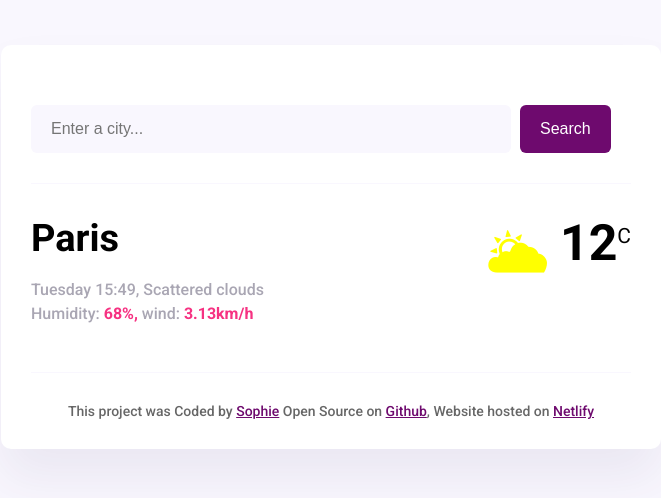
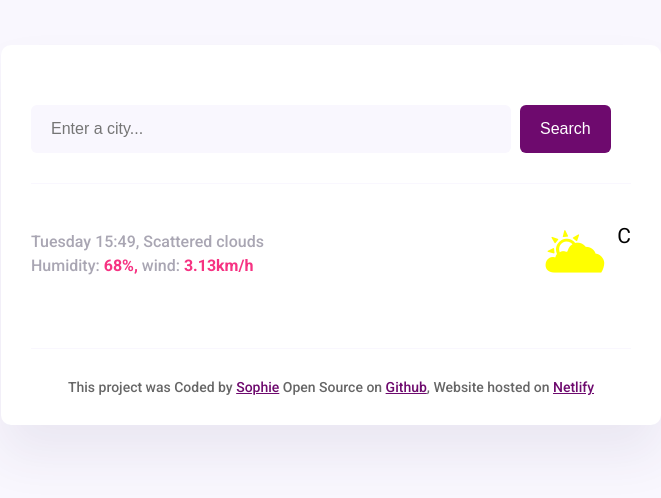
Before and after one commit to Sofiyah123/meteo, a plain HTML site: page index.html in a window 1280 px wide. Shown: the whole page, without its empty margins (309-970 px from the left). Drawn offline with nearby package versions, Linux system fonts and the light colour scheme; no server answers.

Commit message:
Update index.html
changed the City Name Id from City-Element to CityName

```diff
--- a/index.html
+++ b/index.html
@@ -8,7 +8,8 @@
    <link rel="preconnect" href="https://fonts.googleapis.com">
 <link rel="preconnect" href="https://fonts.gstatic.com" crossorigin>
 <link href="https://fonts.googleapis.com/css2?family=Roboto:ital,wght@0,100;0,300;0,400;0,500;0,700;0,900;1,100;1,300;1,400;1,500;1,700;1,900&display=swap" rel="stylesheet">
-  </head>
+<script src="https://cdn.jsdelivr.net/npm/axios@1.1.2/dist/axios.min.js"></script>
+</head>
   <body>
     <div class="weather-app">
     <header>
@@ -20,7 +21,7 @@
 <main>
     <div class="weather-app-data">
         <div>
-        <h1 class="weather-app-city" id="city-Element">Paris</h1>
+        <h1 class="weather-app-city" id="cityName"></h1>
         <p  class="weather-app-details">
         Tuesday 15:49, Scattered clouds <br />
         Humidity: <strong>68%,</strong>  wind: <strong>3.13km/h</strong>
@@ -29,7 +30,7 @@
         <!-- <div> -->
         <div class="weather-app-temperature-container">
         <div class="weather-app-icon">🌥</div>
-            <div class="weather-app-temperature">12</div>
+            <div class="weather-app-temperature" id="temperature"></div>
                 <div class="weather-app-unit">C</div>
 
         </div>
@@ -49,5 +50,6 @@
         </footer>
     </div>
     <script src="src/index.js"></script>
+
   </body>
 </html>
```
